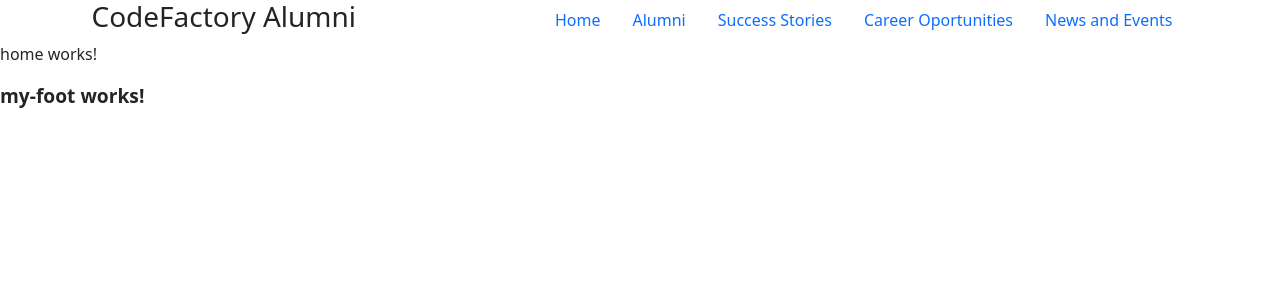
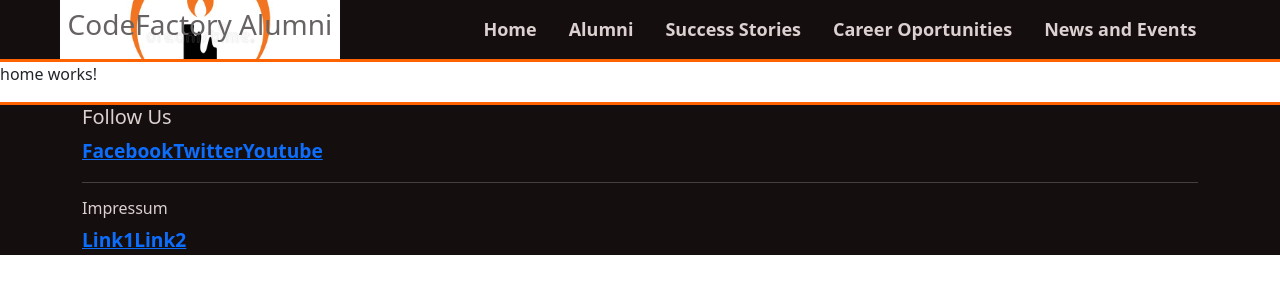
Before and after one commit to mike101011/FE-P-B-Angular, an Angular app: page / in a window 1280 px wide. Shown: the top 300 px of the page. Built offline with nearby package versions, Linux system fonts and the light colour scheme.

Commit message:
color pallet basic styles for nav and footer

```diff
--- a/src/app/my-foot/my-foot.component.html
+++ b/src/app/my-foot/my-foot.component.html
@@ -1 +1,15 @@
-<p>my-foot works!</p>
+<div class="my-foot">
+  <div class="container">
+    <div class="social">
+      <h5>Follow Us</h5>
+      <div class="my-links">
+        <a href="">Facebook</a><a href="">Twitter</a><a href="">Youtube</a>
+      </div>
+    </div>
+    <hr />
+    <div class="info">
+      <div class="impressum"><h6>Impressum</h6></div>
+      <div class="final"><a href="">Link1</a><a href="">Link2</a></div>
+    </div>
+  </div>
+</div>
--- a/src/app/my-foot/my-foot.component.scss
+++ b/src/app/my-foot/my-foot.component.scss
@@ -0,0 +1,6 @@
+@import "../../styles.scss";
+.my-foot{
+    background-color: $main-bg-color;
+    color: $letter-color;
+    border-top: solid $secondary-color;
+}
--- a/src/app/my-nav/my-nav.component.scss
+++ b/src/app/my-nav/my-nav.component.scss
@@ -1,5 +1,23 @@
+@import "../../styles.scss";
 .my-nav{
-    background-image: url("../../assets/images/candle-icon.jpg");
+    background-color: $main-bg-color;
+    color: $sec-letter;
+    border-bottom: solid $secondary-color;
+    div{
+        padding: 0.5rem;
+    }
+    .my-left{
+        background-image: url("../../assets/images/candle-icon.jpg");
+        background-position: center;
+        background-size: cover;
+    }
+    .my-right{
+        a{
+            color: $letter-color;
+            font-size: large;
+            font-weight: bold;
+        }
+    }
     display: flex;
     justify-content: space-around;
 }
--- a/src/styles.scss
+++ b/src/styles.scss
@@ -1 +1,4 @@
-/* You can add global styles to this file, and also import other style files */
+$main-bg-color:rgb(20, 14, 14);
+$letter-color:rgb(220, 208, 208);
+$sec-letter:rgb(104, 99, 99);
+$secondary-color:rgb(255, 98, 0);
```
